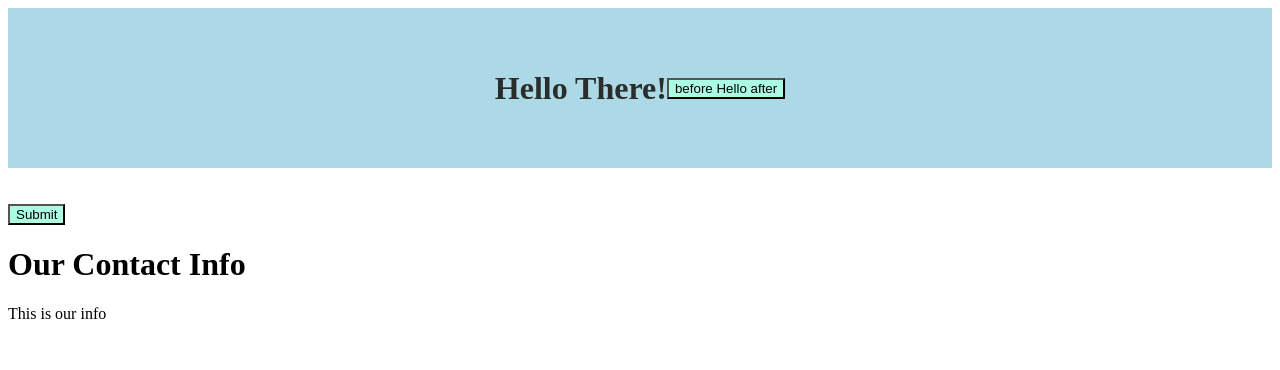
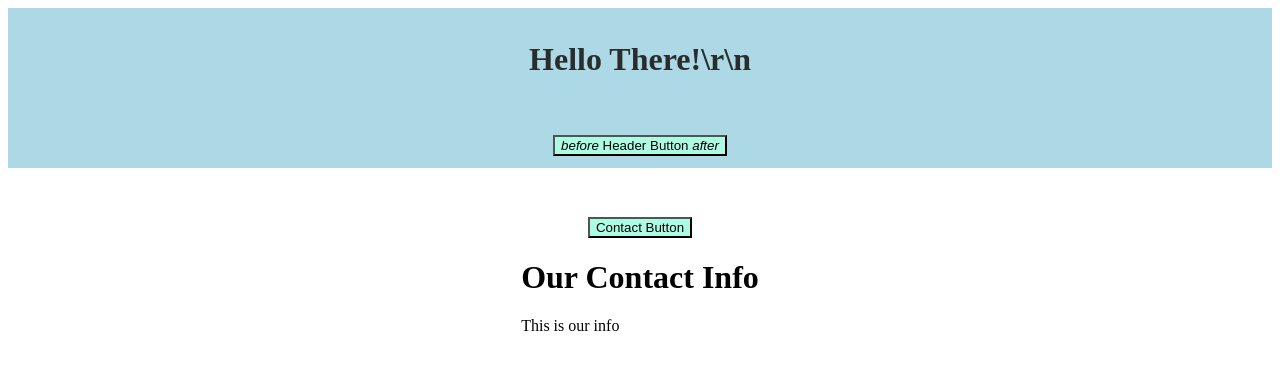
Before and after one commit to loganblackstad/sass-sandbox, a plain HTML site: page index.html in a window 1280 px wide. Drawn offline with Linux system fonts and the light colour scheme.

Commit message:
commenting mixin in style.scss'

```diff
--- a/index.html
+++ b/index.html
@@ -11,16 +11,16 @@
 
   <body>
   <header>
-    <h1>Hello There!</h1>
+    <h1>Hello There!\r\n</h1>
     <br/>
     <br/>
-    <button>Hello</button>
+    <button>Header Button</button>
   </header>
   <br/>
   <br/>
   <div class="contact">
 
-    <button>Submit</button>
+    <button>Contact Button</button>
 
     <div class="info">
       <h1>Our Contact Info</h1>
--- a/styles/_header.scss
+++ b/styles/_header.scss
@@ -2,6 +2,7 @@
 
 @mixin flexCenter {
   display: flex;
+  flex-direction: column;
   justify-content: center;
   align-items: center;
   height: 20vh;
@@ -10,7 +11,10 @@
 
 header {
   background: lightblue;
+
+  // mix-in include
   @include flexCenter();
+
   color: $textColor;
   button {
     background: $primaryBtn;
@@ -19,11 +23,11 @@ header {
     }
     &::after{
       content: " after";
-      font: italic;
+      font-style: italic;
     }
     &::before{
       content: "before ";
-      font: italic;
+      font-style: italic;
     }
   }
 }
--- a/styles/style.scss
+++ b/styles/style.scss
@@ -9,3 +9,8 @@
 .contact button {
   background: $primaryBtn;
 }
+
+// "flexCenter" mix-in imported from "_header.scss"
+.contact{
+  @include flexCenter;
+}
```
Also changed, not shown: styles/style.css, 1 other file.
